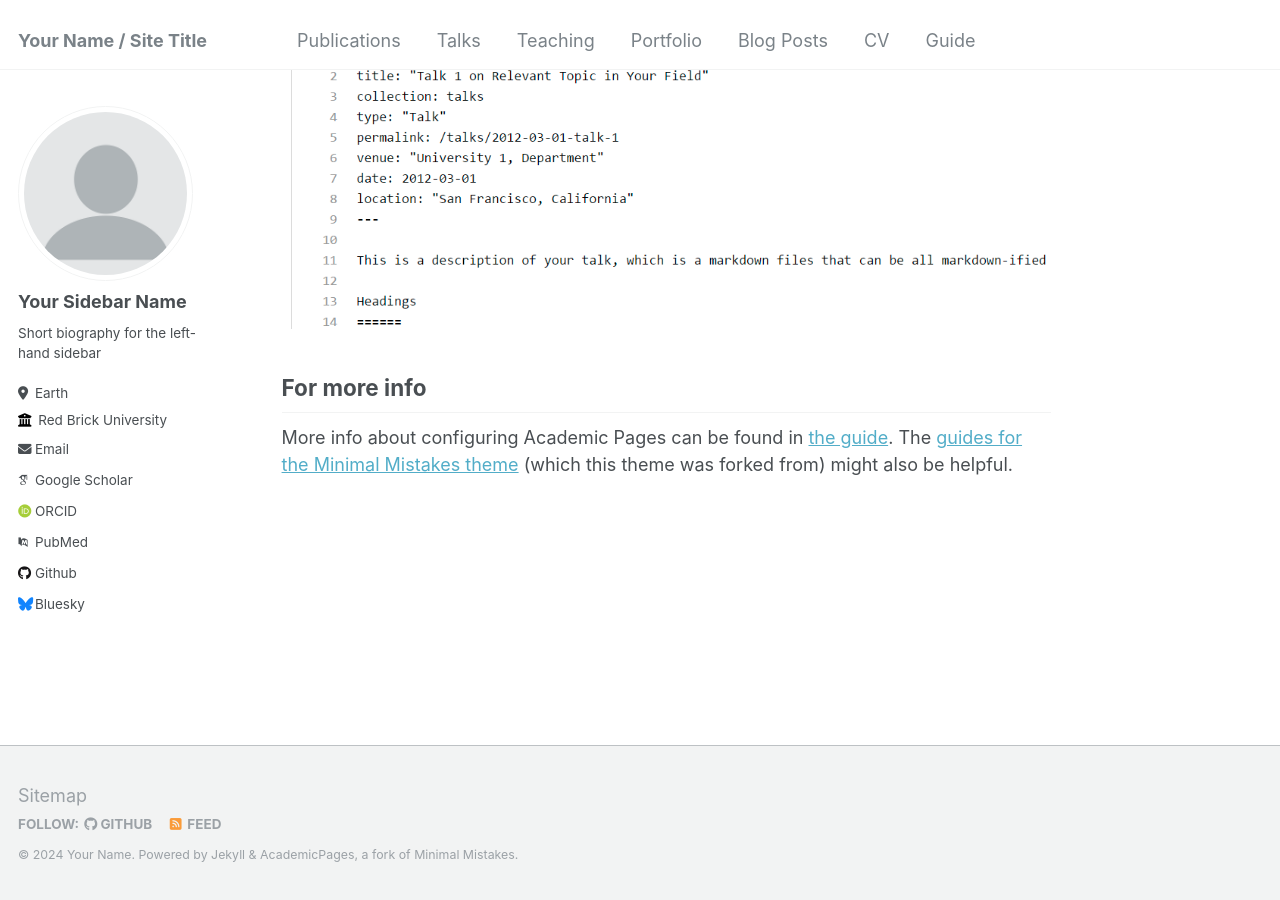
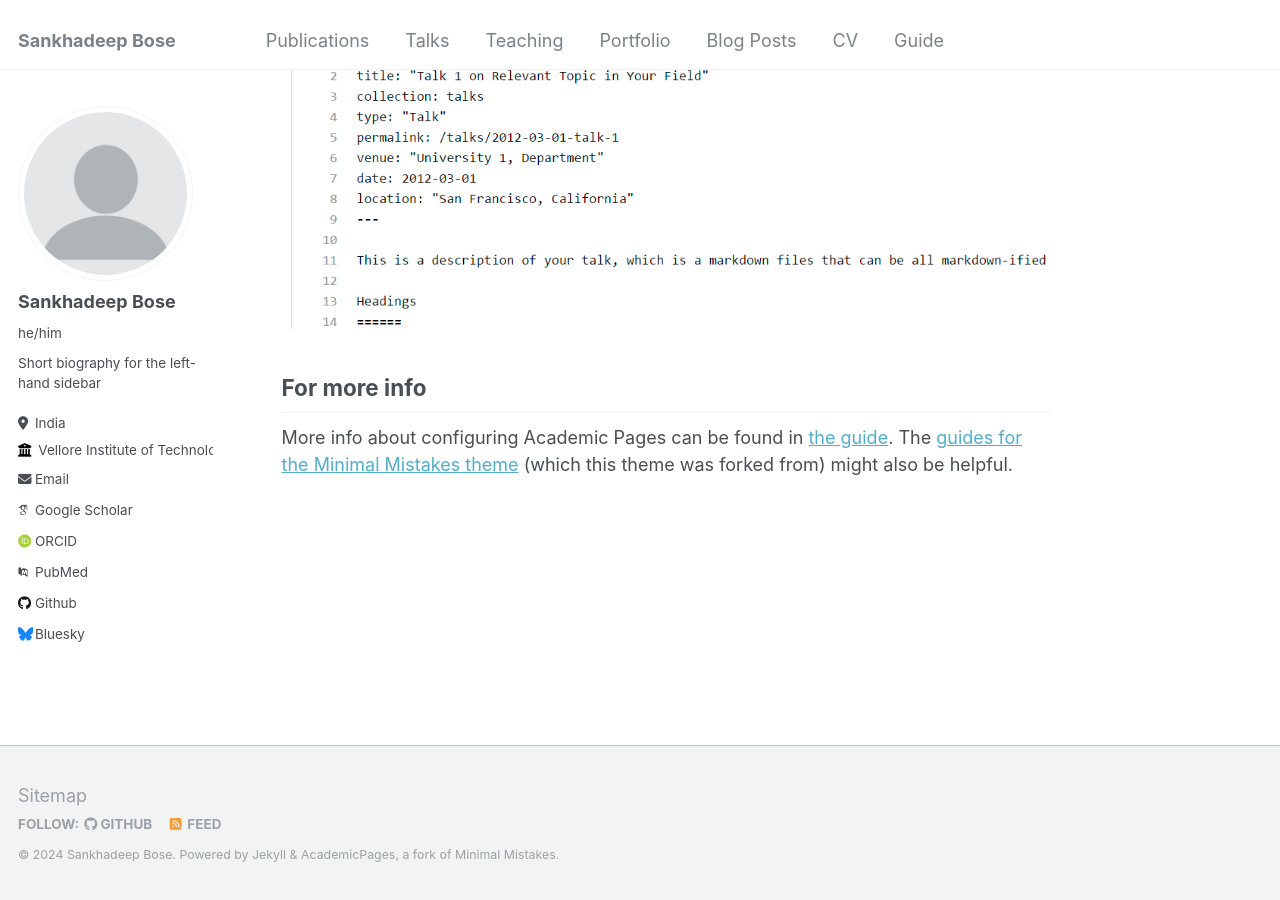
Before and after one commit to sankhadeepbose/sankhadeepbose.github.io, a Jekyll site: the page built from _pages/about.md, in a window 1280 px wide and 900 px high, scrolled down 2660 px. Built offline with Jekyll 4.4.1, drawn with Linux system fonts in a browser that asks for light colours; some web fonts are replaced.

Commit message:
Update _config.yml

```diff
--- a/_config.yml
+++ b/_config.yml
@@ -8,13 +8,13 @@
 
 # Basic Site Settings
 locale                   : "en-US"
-title                    : "Your Name / Site Title"
+title                    : "Sankhadeep Bose"
 title_separator          : "-"
-name                     : &name "Your Name"
-description              : &description "personal description"
-url                      : https://academicpages.github.io # the base hostname & protocol for your site e.g. "https://mmistakes.github.io"
+name                     : &name "Sankhadeep Bose"
+description              : &description "PhD student with expertise in Thermodynamics, Statistical Mechanics, and Atomistic Simulation."
+url                      : https://sankhadeepbose.github.io # the base hostname & protocol for your site e.g. "https://mmistakes.github.io"
 baseurl                  : "" # the subpath of your site, e.g. "/blog"
-repository               : "academicpages/academicpages.github.io"
+repository               : "bose-s/sankhadeepbose.github.io"
 
 # Site Author - The following control what appear as part of the author content on the side bar.
 #               If a field is blank the icon and link will not appear, otherwise it will be shown.
@@ -22,13 +22,13 @@ repository               : "academicpages/academicpages.github.io"
 author:
   # Biographic information
   avatar           : "profile.png"
-  name             : "Your Sidebar Name"
-  pronouns         : # example: "she/her"
+  name             : "Sankhadeep Bose"
+  pronouns         : "he/him"
   bio              : "Short biography for the left-hand sidebar"
-  location         : "Earth"
-  employer         : "Red Brick University"
+  location         : "India"
+  employer         : "Vellore Institute of Technology"
   uri              : # URL
-  email            : "none@example.org"
+  email            : "bose.sankhadeep@protonmail.ch"
 
   # Academic websites
   arxiv            : # URL - Update with the correct link to your profile
```
